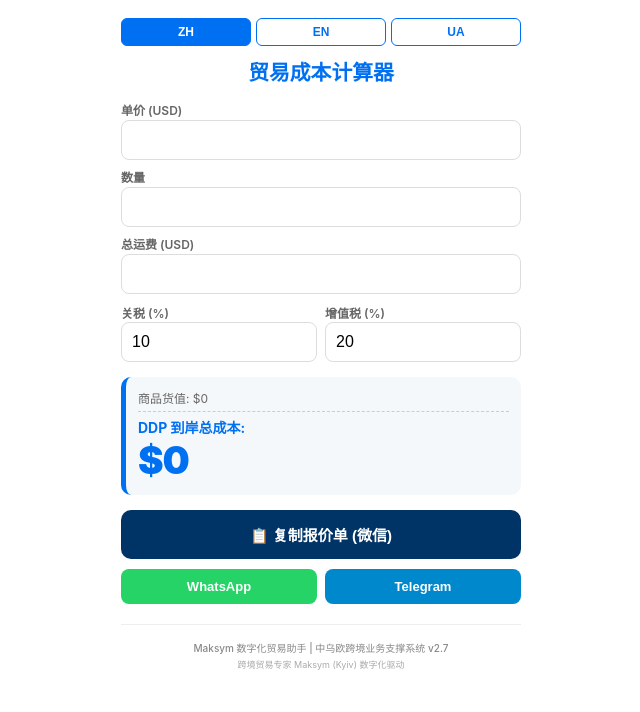
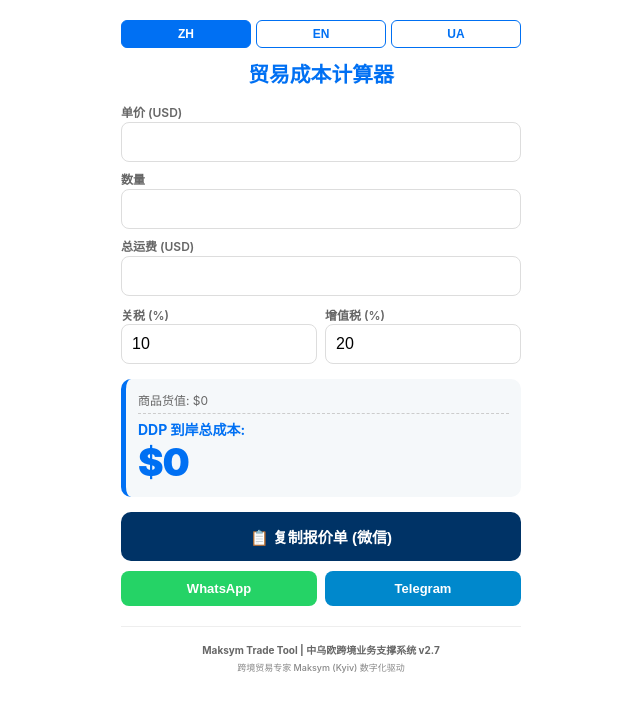
Before and after one commit to Kui-Kui668/trade-calculator, a Next.js app: page / in a window 1280 px wide. Shown: the top 712 px of the page, without its empty margins (319-959 px from the left). Built offline with nearby package versions, Linux system fonts and the light colour scheme.

Commit message:
Update branding colors and footer text

```diff
--- a/pages/index.js
+++ b/pages/index.js
@@ -1,9 +1,9 @@
 'use client';
 import React, { useState } from 'react';
 
-// 核心品牌色：同步汇率版本的明亮蓝色
+// 核心品牌色：同步汇率版本的科技蓝色
 const BRAND_BLUE = '#0070f3';
-const DEEP_NAVY = '#003366'; // 保留原微信复制按钮的深色
+const DEEP_NAVY = '#003366'; // 复制按钮专用深色
 const LIGHT_BG = '#f5f8fa';
 
 export default function TradeCalculator() {
@@ -21,7 +21,7 @@ export default function TradeCalculator() {
       btnCopy: '复制报价单 (微信)',
       quoteTitle: '--- 📋 贸易报价单 ---',
       taxLabel: '关税 / 增值税',
-      footerMain: 'Maksym 数字化贸易助手 | 中乌欧跨境业务支撑系统 v2.7',
+      footerMain: 'Maksym Trade Tool | 中乌欧跨境业务支撑系统 v2.7',
       footerSub: '跨境贸易专家 Maksym (Kyiv) 数字化驱动'
     },
     en: {
@@ -32,7 +32,7 @@ export default function TradeCalculator() {
       btnCopy: 'Copy Quote (WeChat)',
       quoteTitle: '--- 📋 Trade Quote ---',
       taxLabel: 'Duty / VAT',
-      footerMain: 'Maksym Trade Suite | China-Ukraine-Europe Support v2.7',
+      footerMain: 'Maksym Trade Tool | China-Ukraine-Europe Support v2.7',
       footerSub: 'Powered by Digital Trade Expert Maksym (Kyiv)'
     },
     ua: {
@@ -43,7 +43,7 @@ export default function TradeCalculator() {
       btnCopy: 'Копіювати (WeChat)',
       quoteTitle: '--- 📋 Комерційна пропозиція ---',
       taxLabel: 'Мито / ПДВ',
-      footerMain: 'Maksym Trade Assistant | Система підтримки бізнесу v2.7',
+      footerMain: 'Maksym Trade Tool | Система підтримки бізнесу v2.7',
       footerSub: 'Цифрова платформа експерта Maksym (Kyiv)'
     }
   };
@@ -79,8 +79,9 @@ export default function TradeCalculator() {
   };
 
   return (
-    <div style={{ padding: '10px', fontFamily: '-apple-system, sans-serif', maxWidth: '400px', margin: '0 auto', backgroundColor: '#fff' }}>
+    <div style={{ padding: '12px', fontFamily: '-apple-system, sans-serif', maxWidth: '400px', margin: '0 auto', backgroundColor: '#fff' }}>
 
+      {/* 语言切换栏 */}
       <div style={{ display: 'flex', justifyContent: 'center', gap: '5px', marginBottom: '10px' }}>
         {['zh', 'en', 'ua'].map(l => (
           <button key={l} onClick={() => setLang(l)} style={{ flex: 1, padding: '6px', borderRadius: '6px', border: `1px solid ${BRAND_BLUE}`, backgroundColor: lang === l ? BRAND_BLUE : 'white', color: lang === l ? 'white' : BRAND_BLUE, fontWeight: 'bold', fontSize: '12px' }}>{l.toUpperCase()}</button>
@@ -89,6 +90,7 @@ export default function TradeCalculator() {
 
       <h2 style={{ textAlign: 'center', color: BRAND_BLUE, margin: '10px 0 15px 0', fontSize: '1.3em', fontWeight: '800' }}>{t[lang].title}</h2>
 
+      {/* 输入区域 */}
       <div style={{ display: 'flex', flexDirection: 'column', gap: '8px' }}>
         <div style={inputRow}><span style={labelStyle}>{t[lang].price}</span><input type="number" name="price" value={inputs.price} onChange={handleInputChange} style={inputStyle} /></div>
         <div style={inputRow}><span style={labelStyle}>{t[lang].qty}</span><input type="number" name="qty" value={inputs.qty} onChange={handleInputChange} style={inputStyle} /></div>
@@ -99,6 +101,7 @@ export default function TradeCalculator() {
         </div>
       </div>
 
+      {/* 结果显示 */}
       <div style={{ marginTop: '15px', padding: '12px', backgroundColor: LIGHT_BG, borderRadius: '10px', borderLeft: `5px solid ${BRAND_BLUE}` }}>
         <p style={{ margin: '0', fontSize: '12px', color: '#666' }}>{t[lang].prodTotal}: ${productTotal.toLocaleString()}</p>
         <div style={{ marginTop: '5px', paddingTop: '5px', borderTop: '1px dashed #ccc' }}>
@@ -107,6 +110,7 @@ export default function TradeCalculator() {
         </div>
       </div>
 
+      {/* 主操作按钮 */}
       <button onClick={handleCopy} style={mainBtnStyle}>📋 {t[lang].btnCopy}</button>
 
       <div style={{ display: 'flex', gap: '8px', marginTop: '10px' }}>
@@ -114,9 +118,10 @@ export default function TradeCalculator() {
         <button onClick={() => handleShare('telegram')} style={shareBtnStyle('#0088cc')}>Telegram</button>
       </div>
 
+      {/* 统一品牌脚注 (已按要求更新) */}
       <div style={{ marginTop: '20px', padding: '15px 0', borderTop: '1px solid #eee', textAlign: 'center' }}>
-        <p style={{ fontSize: '10px', color: '#888', margin: '0', fontWeight: '500' }}>{t[lang].footerMain}</p>
-        <p style={{ fontSize: '9px', color: '#aaa', margin: '3px 0 0 0' }}>{t[lang].footerSub}</p>
+        <p style={{ fontSize: '10px', color: '#666', margin: '0', fontWeight: '700' }}>{t[lang].footerMain}</p>
+        <p style={{ fontSize: '9px', color: '#888', margin: '4px 0 0 0', fontWeight: '500' }}>{t[lang].footerSub}</p>
       </div>
     </div>
   );
```
